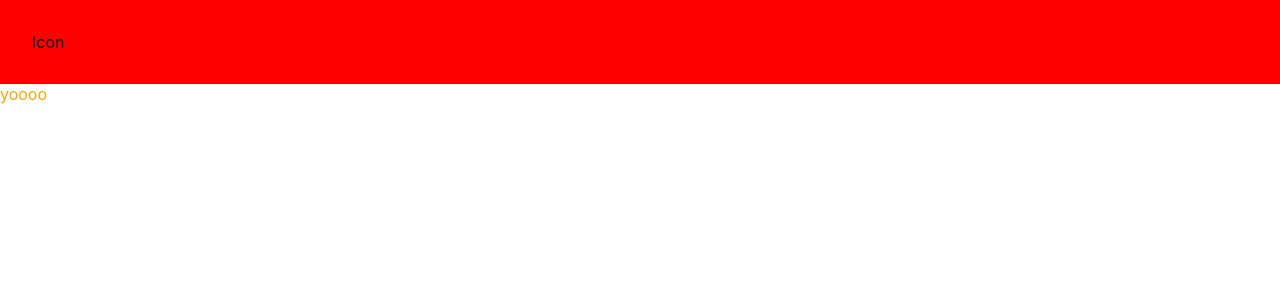
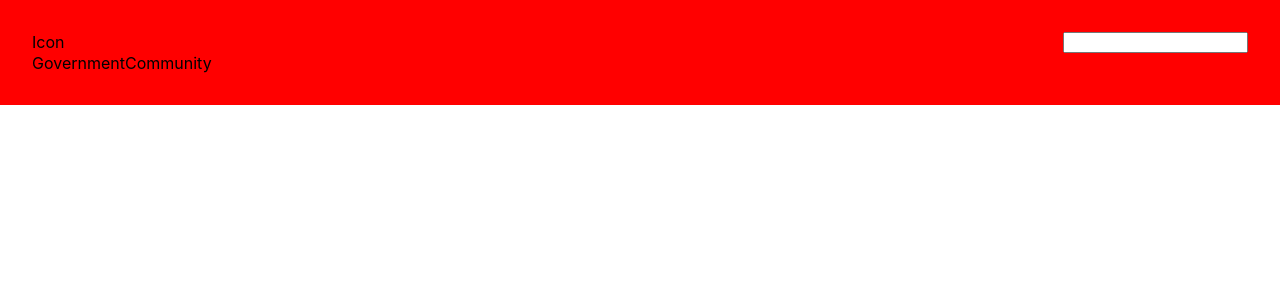
Before and after one commit to michael-mcmasters/City-of-Wilmington, a React (Create React App) app: page / in a window 1280 px wide. Shown: the top 300 px of the page. Built offline with nearby package versions, Linux system fonts and the light colour scheme.

Commit message:
Get started on helper CSS classes

```diff
--- a/src/components/Navbar.js
+++ b/src/components/Navbar.js
@@ -5,28 +5,34 @@ import "./css/Navbar.css";
 const Navbar = () => {
   return (
     <div>
-      <Container>
-        Icon
-      </Container>
-      <div className="text">yoooo</div>
+      <div className="container">
+        <div class="d-flex space-btwn">
+          <span>Icon</span>
+          <input type="text"></input>
+        </div>
+        <div className="ml-auto">
+          <span>Government</span>
+          <span>Community</span>
+        </div>
+      </div>
     </div>
   );
 };
 
 export default Navbar;
 
-const Container = styled.div`
-  background-color: red;
-  padding: 2rem;
-`;
+// const Container = styled.div`
+//   background-color: red;
+//   padding: 2rem;
+// `;
 
-const SearchBar = styled.div`
+// const SearchBar = styled.div`
 
-`;
+// `;
 
-const Temp = styled.div`
-  background-color: red;
-  &:hover {
-    background-color: blue;
-  }
-`;
+// const Temp = styled.div`
+//   background-color: red;
+//   &:hover {
+//     background-color: blue;
+//   }
+// `;
--- a/src/components/css/Navbar.css
+++ b/src/components/css/Navbar.css
@@ -1,3 +1,4 @@
-.text {
-  color: orange;
+.container {
+  background-color: red;
+  padding: 2rem;
 }
--- a/src/index.css
+++ b/src/index.css
@@ -1,13 +1,19 @@
 body {
   margin: 0;
-  font-family: -apple-system, BlinkMacSystemFont, 'Segoe UI', 'Roboto', 'Oxygen',
-    'Ubuntu', 'Cantarell', 'Fira Sans', 'Droid Sans', 'Helvetica Neue',
-    sans-serif;
+  font-family: -apple-system, BlinkMacSystemFont, "Segoe UI", "Roboto", "Oxygen", "Ubuntu",
+    "Cantarell", "Fira Sans", "Droid Sans", "Helvetica Neue", sans-serif;
   -webkit-font-smoothing: antialiased;
   -moz-osx-font-smoothing: grayscale;
 }
 
 code {
-  font-family: source-code-pro, Menlo, Monaco, Consolas, 'Courier New',
-    monospace;
+  font-family: source-code-pro, Menlo, Monaco, Consolas, "Courier New", monospace;
 }
+
+.d-flex {
+  display: flex;
+}
+
+.space-btwn {
+  justify-content: space-between;
+}
```
Also changed, not shown: 1 other file (tests, documents, lock files or other folders).
